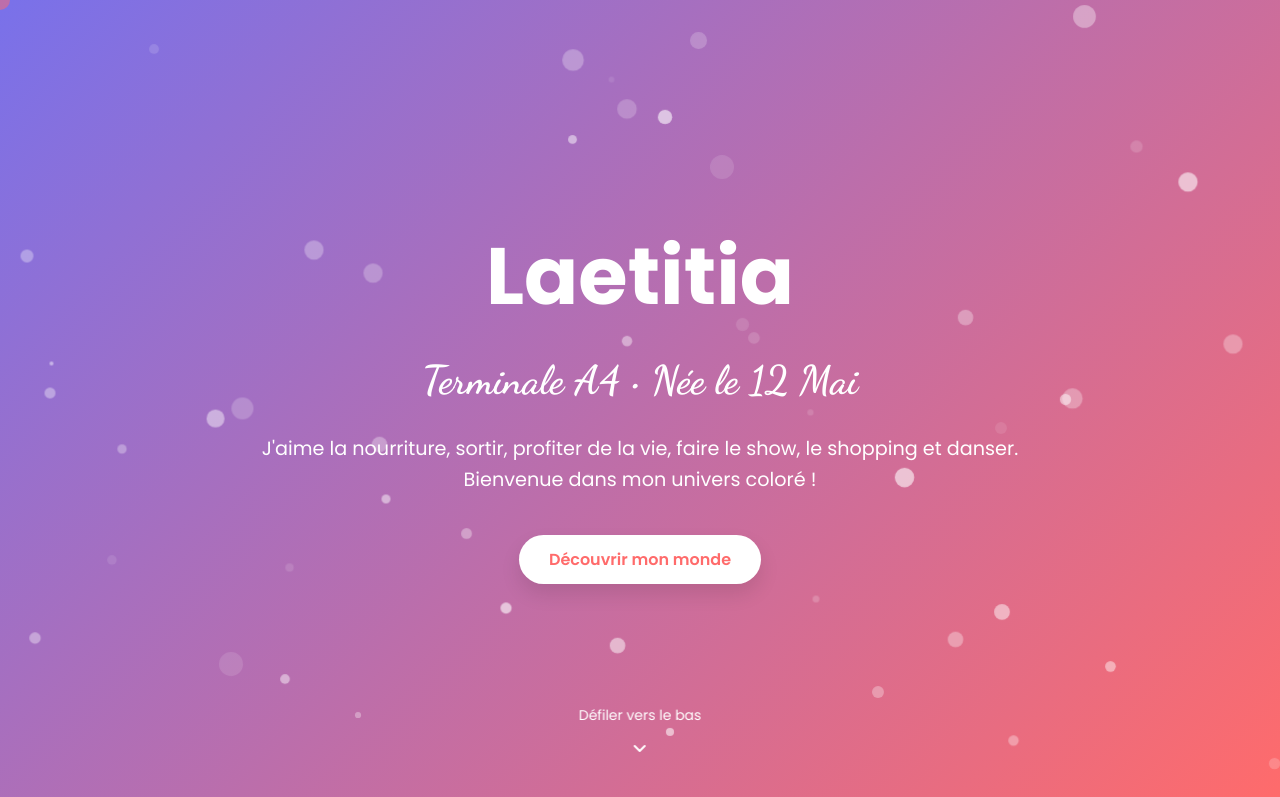
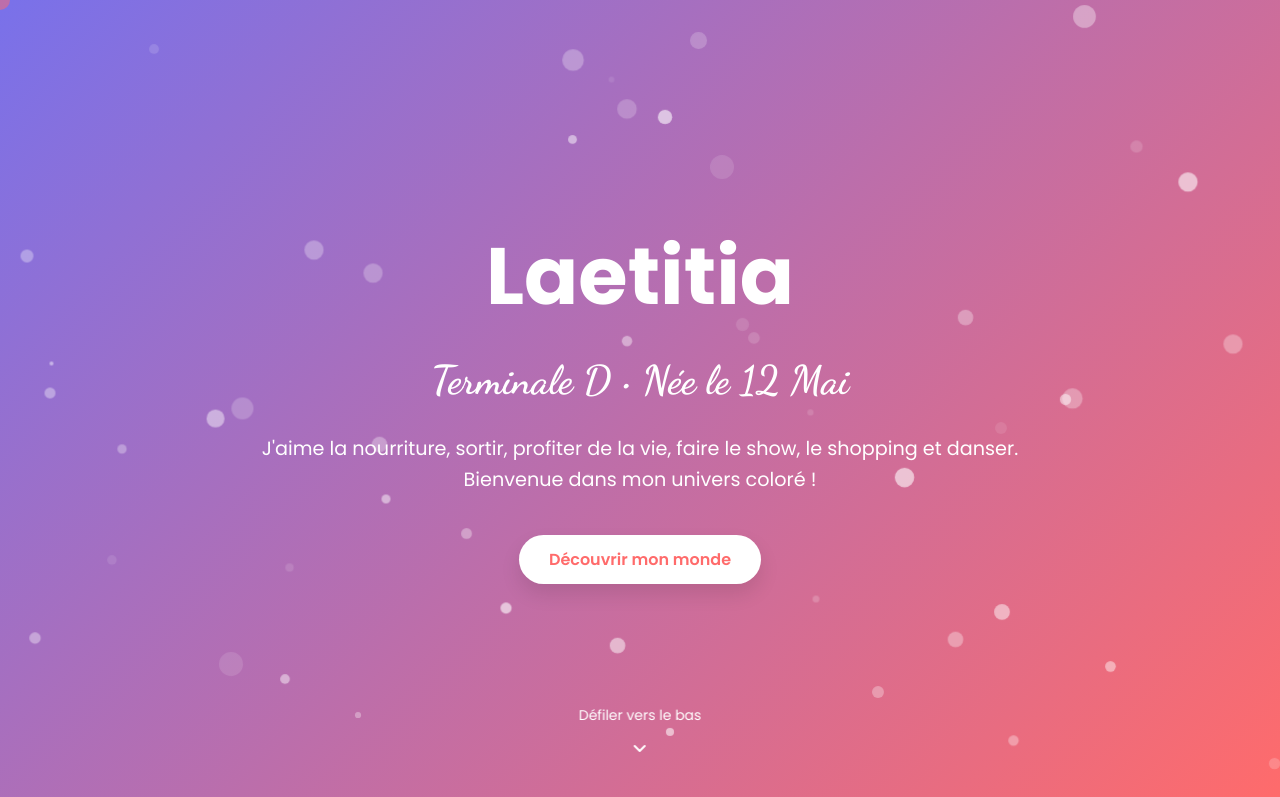
Before and after one commit to JoliCopain/Laetitia, a plain HTML site: page index.html in a window 1280 px wide. Shown: the top 797 px of the page. Drawn offline with Linux system fonts and the light colour scheme.

Commit message:
index.html

```diff
--- a/index.html
+++ b/index.html
@@ -527,7 +527,7 @@
         <div class="particles" id="particles"></div>
         <div class="hero-content">
             <h1 class="hero-title">Laetitia</h1>
-            <h2 class="hero-subtitle">Terminale A4 • Née le 12 Mai</h2>
+            <h2 class="hero-subtitle">Terminale D • Née le 12 Mai</h2>
             <p class="hero-description">J'aime la nourriture, sortir, profiter de la vie, faire le show, le shopping et danser. Bienvenue dans mon univers coloré !</p>
             <a href="#profile" class="hero-btn">Découvrir mon monde</a>
         </div>
```
